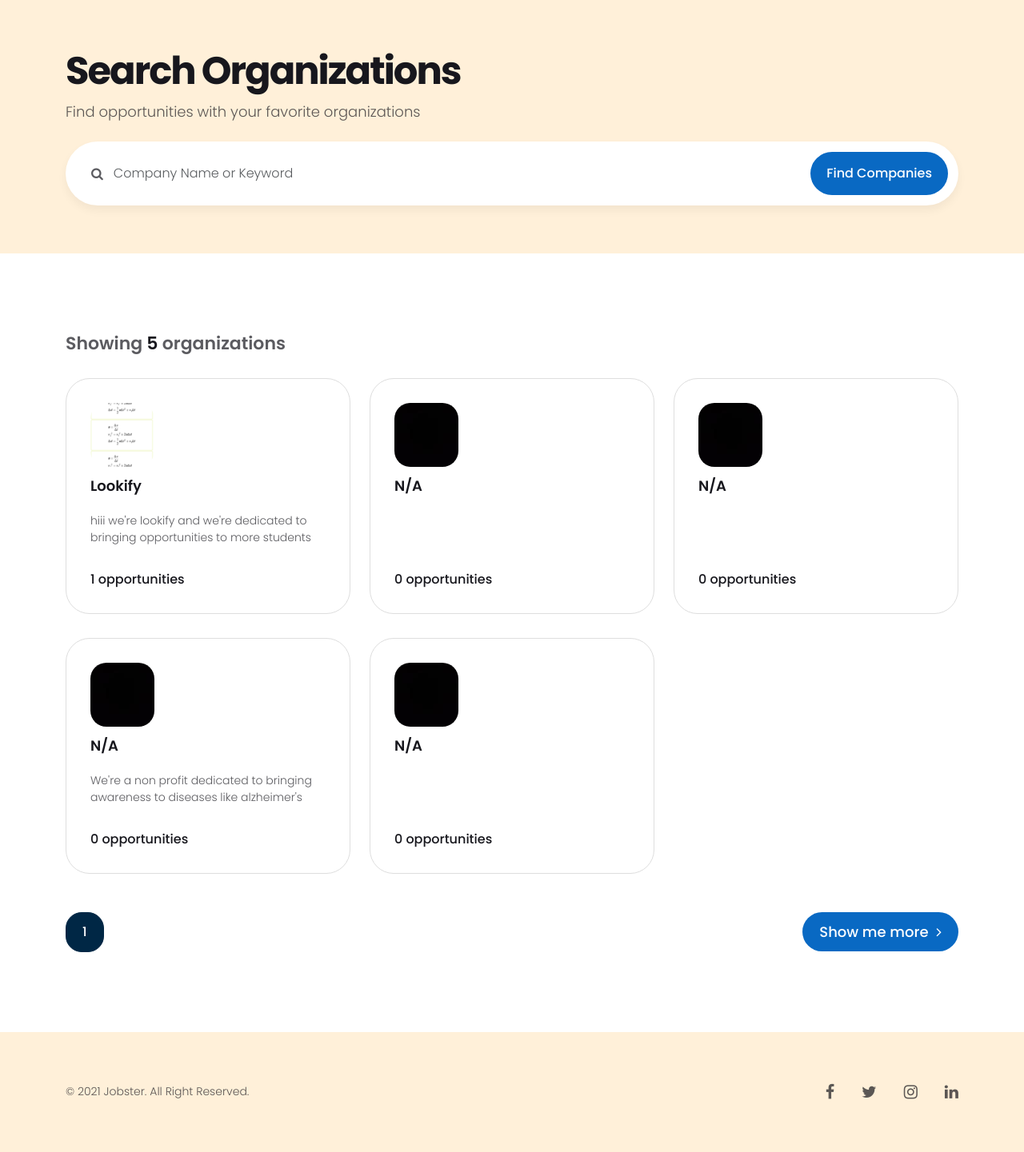
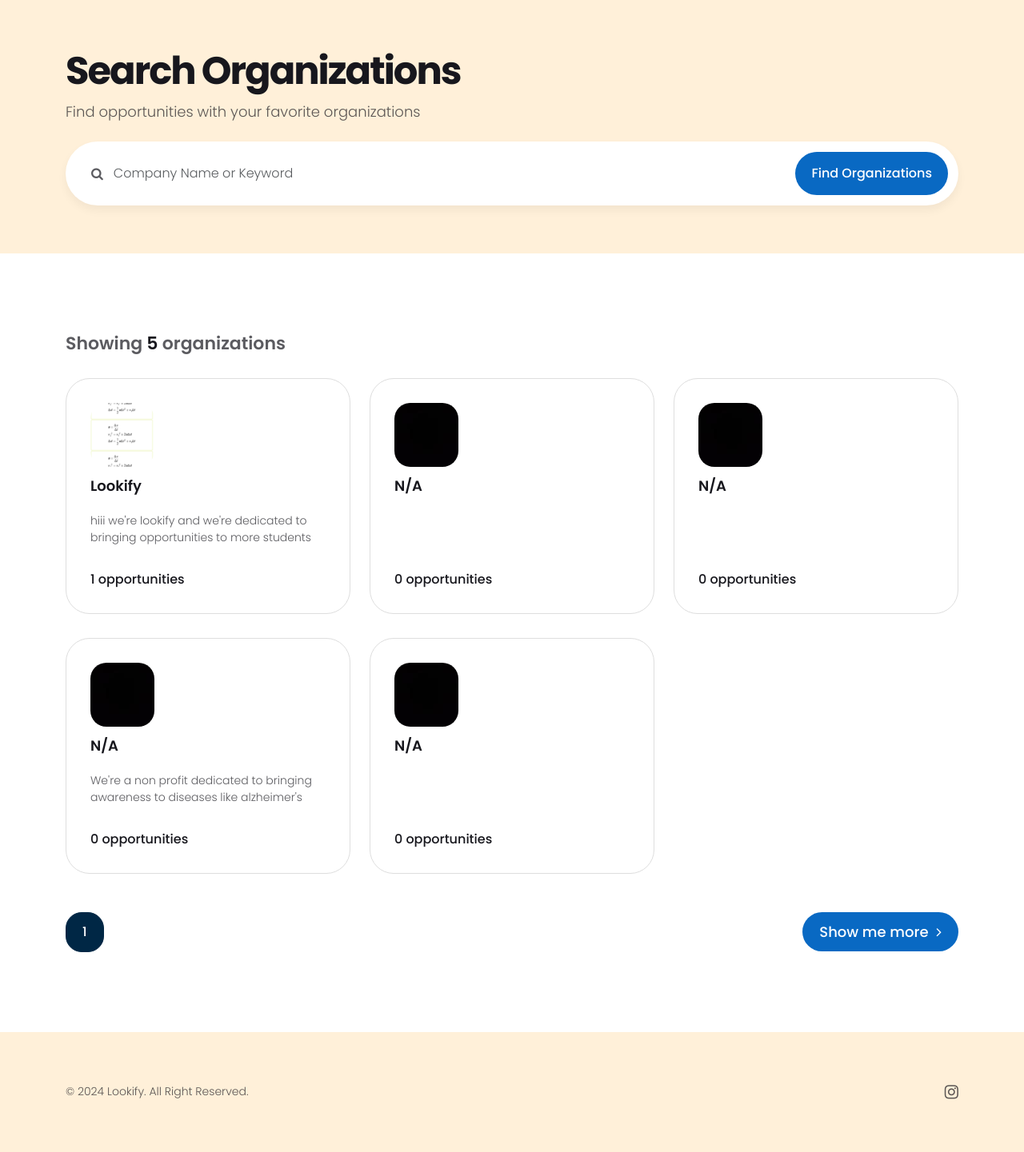
Before and after one commit to momo0222/lookify_current_2.0, a Django app: page /org/ in a window 1280 px wide. Shown: the part 80-1521 px from the top of the page at 80% size. Run offline with Django 4.2, Linux system fonts and the light colour scheme; a user stored in the database is signed in; data comes from the database, SQL or seed files in the repository; both versions use the stored data as it was after the commit; parts of the project's set-up code (start-up, migrations or seed data) failed here and were passed over; some libraries are stand-ins or nearby versions.

Commit message:
post deployment

```diff
--- a/lookify/orgs/views.py
+++ b/lookify/orgs/views.py
@@ -2,11 +2,13 @@ from django.shortcuts import render
 from django.contrib.auth import get_user_model
 from django.core.paginator import Paginator
 from django.db.models import Count, Q
+from django.contrib.auth.decorators import login_required
 
 from users.models import OrganizationProfile
 
 User = get_user_model()
 
+@login_required
 def org_home(request):
     search = request.GET.get('search','')
     orgs = User.objects.filter(
--- a/lookify/templates/base.html
+++ b/lookify/templates/base.html
@@ -162,15 +162,15 @@
                 <div class="pxp-container">
                     <div class="row justify-content-between align-items-center">
                         <div class="col-lg-auto">
-                            <div class="pxp-footer-copyright pxp-text-light">© 2021 Jobster. All Right Reserved.</div>
+                            <div class="pxp-footer-copyright pxp-text-light">© 2024 Lookify. All Right Reserved.</div>
                         </div>
                         <div class="col-lg-auto">
                             <div class="pxp-footer-social mt-3 mt-lg-0">
                                 <ul class="list-unstyled">
-                                    <li><a href="#"><span class="fa fa-facebook"></span></a></li>
-                                    <li><a href="#"><span class="fa fa-twitter"></span></a></li>
-                                    <li><a href="#"><span class="fa fa-instagram"></span></a></li>
-                                    <li><a href="#"><span class="fa fa-linkedin"></span></a></li>
+                                    <!--<li><a href="#"><span class="fa fa-facebook"></span></a></li>-->
+                                    <!--<li><a href="#"><span class="fa fa-twitter"></span></a></li>-->
+                                    <li><a target="_blank" href="https://www.instagram.com/lookify_official/"><span class="fa fa-instagram"></span></a></li>
+                                    <!--<li><a href="#"><span class="fa fa-linkedin"></span></a></li>-->
                                 </ul>
                             </div>
                         </div>
--- a/lookify/templates/orgs/orgs-home.html
+++ b/lookify/templates/orgs/orgs-home.html
@@ -18,7 +18,7 @@
                 </div>
 
                 <div class="col-12 col-lg-auto">
-                    <button type="submit">Find Companies</button>
+                    <button type="submit">Find Organizations</button>
                 </div>
             </form>
         </div>
```
Also changed, not shown: lookify/db.sqlite3, lookify/static/images/favicon.png.
